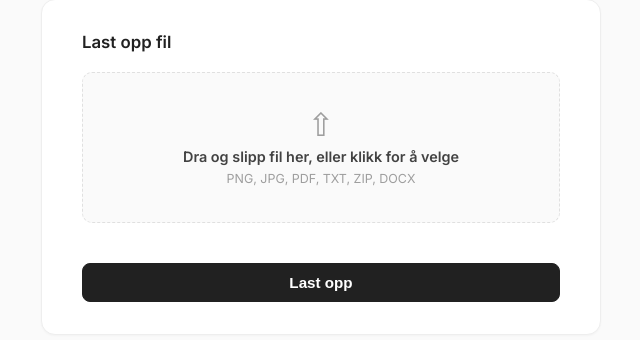
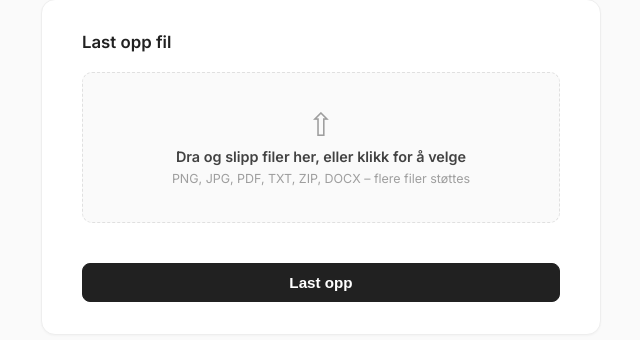
Before and after one commit to marcusthy/Skyen, a Flask app: page /welcome in a window 1280 px wide. Shown: the part 335-675 px from the top of the page, without its empty margins (319-959 px from the left). Run offline with Flask 3, Linux system fonts and the light colour scheme; the visitor is signed in with stand-in values (Sample User, id 1); data that the repository does not hold is empty.

Commit message:
Oppdater README med detaljer om filopplasting og prosess. Forbedre filopplastingsfunksjonalitet for å støtte flere filer og gi tilbakemelding til brukeren. Juster HTML for å tillate flere filvalg og oppdater JavaScript for å håndtere visning av valgte filer.
Co-authored-by: Copilot <copilot@github.com>

```diff
--- a/app.py
+++ b/app.py
@@ -168,79 +168,96 @@ def upload():
     if not bruker_id:
         return redirect("/login")
 
-    # Validerer at en fil er sendt med og at endelsen er tillatt
-    fil = request.files.get("fil")
-    if not fil or fil.filename == "":
+    # Henter alle filer som ble sendt inn (støtter flere samtidig via multiple-attributtet)
+    filer = request.files.getlist("fil")
+    filer = [f for f in filer if f and f.filename]
+    if not filer:
         flash("Ingen fil valgt.", "error")
         return redirect("/welcome")
-    if not allowed_file(fil.filename):
-        flash("Filtype ikke tillatt.", "error")
-        return redirect("/welcome")
 
-    # Genererer et unikt filnavn (UUID) på disk – beholder originalnavnet i databasen
-    original_filnavn = secure_filename(fil.filename)
-    ext = original_filnavn.rsplit(".", 1)[1].lower() if "." in original_filnavn else ""
-    unik_filnavn = f"{uuid.uuid4().hex}.{ext}" if ext else uuid.uuid4().hex
-    filsti = os.path.join(UPLOAD_DIR, unik_filnavn)
+    # Teller resultater så vi kan gi en samlet melding til brukeren
+    opplastet = []
+    avvist = []
 
-    # Bruker mimetypes for pålitelig filtype-deteksjon – stoler ikke på nettleseren
-    filtype, _ = mimetypes.guess_type(original_filnavn)
-    filtype = filtype or "application/octet-stream"
+    for fil in filer:
+        if not allowed_file(fil.filename):
+            avvist.append(fil.filename)
+            continue
 
-    # Lagrer fila på disk og henter størrelsen
-    fil.save(filsti)
-    filstorrelse = os.path.getsize(filsti)
+        # Genererer et unikt filnavn (UUID) på disk – beholder originalnavnet i databasen
+        original_filnavn = secure_filename(fil.filename)
+        ext = original_filnavn.rsplit(".", 1)[1].lower() if "." in original_filnavn else ""
+        unik_filnavn = f"{uuid.uuid4().hex}.{ext}" if ext else uuid.uuid4().hex
+        filsti = os.path.join(UPLOAD_DIR, unik_filnavn)
 
-    # Forsøker å hente opprettet-dato fra metadata så galleriet kan sortere etter når bildet/videoen ble tatt
-    exif_dato = None
+        # Bruker mimetypes for pålitelig filtype-deteksjon – stoler ikke på nettleseren
+        filtype, _ = mimetypes.guess_type(original_filnavn)
+        filtype = filtype or "application/octet-stream"
 
-    # Les EXIF-dato fra bilde hvis mulig
-    if PILLOW_OK and filtype in IMAGE_TYPES:
-        try:
-            with Image.open(filsti) as img:
-                exif = img.getexif()
-                tag_navn = {v: k for k, v in ExifTags.TAGS.items()}
-                # Prioriter DateTimeOriginal (når bildet ble tatt), deretter DateTime
-                for felt in ("DateTimeOriginal", "DateTime"):
-                    tag_id = tag_navn.get(felt)
-                    if tag_id and tag_id in exif:
-                        exif_dato = datetime.strptime(exif[tag_id], "%Y:%m:%d %H:%M:%S").date()
-                        break
-        except Exception:
-            exif_dato = None
+        # Lagrer fila på disk og henter størrelsen
+        fil.save(filsti)
+        filstorrelse = os.path.getsize(filsti)
 
-    # For videoer: bruker ffprobe til å lese ut creation_time fra container-metadata
-    elif filtype in VIDEO_TYPES:
-        try:
-            result = subprocess.run(
-                ["ffprobe", "-v", "quiet", "-print_format", "json", "-show_format", filsti],
-                capture_output=True, text=True, timeout=15
-            )
-            meta = json.loads(result.stdout)
-            creation_time = meta.get("format", {}).get("tags", {}).get("creation_time")
-            if creation_time:
-                # Format: "2024-03-15T14:22:00.000000Z" eller "2024-03-15 14:22:00"
-                for fmt in ("%Y-%m-%dT%H:%M:%S.%fZ", "%Y-%m-%dT%H:%M:%SZ", "%Y-%m-%d %H:%M:%S"):
-                    try:
-                        exif_dato = datetime.strptime(creation_time, fmt).date()
-                        break
-                    except ValueError:
-                        continue
-        except Exception:
-            exif_dato = None
+        # Forsøker å hente opprettet-dato fra metadata så galleriet kan sortere etter når bildet/videoen ble tatt
+        exif_dato = None
 
-    # Lagrer metadata om fila i databasen
-    conn = get_conn()
-    cur = conn.cursor()
-    cur.execute(
-        "INSERT INTO filer (bruker_id, filnavn, filtype, filsti, filstorrelse, exif_dato) VALUES (%s, %s, %s, %s, %s, %s)",
-        (bruker_id, original_filnavn, filtype, filsti, filstorrelse, exif_dato)
-    )
-    conn.commit()
-    cur.close()
-    conn.close()
+        # Les EXIF-dato fra bilde hvis mulig
+        if PILLOW_OK and filtype in IMAGE_TYPES:
+            try:
+                with Image.open(filsti) as img:
+                    exif = img.getexif()
+                    tag_navn = {v: k for k, v in ExifTags.TAGS.items()}
+                    # Prioriter DateTimeOriginal (når bildet ble tatt), deretter DateTime
+                    for felt in ("DateTimeOriginal", "DateTime"):
+                        tag_id = tag_navn.get(felt)
+                        if tag_id and tag_id in exif:
+                            exif_dato = datetime.strptime(exif[tag_id], "%Y:%m:%d %H:%M:%S").date()
+                            break
+            except Exception:
+                exif_dato = None
 
-    flash(f"{original_filnavn} ble lastet opp!", "success")
+        # For videoer: bruker ffprobe til å lese ut creation_time fra container-metadata
+        elif filtype in VIDEO_TYPES:
+            try:
+                result = subprocess.run(
+                    ["ffprobe", "-v", "quiet", "-print_format", "json", "-show_format", filsti],
+                    capture_output=True, text=True, timeout=15
+                )
+                meta = json.loads(result.stdout)
+                creation_time = meta.get("format", {}).get("tags", {}).get("creation_time")
+                if creation_time:
+                    # Format: "2024-03-15T14:22:00.000000Z" eller "2024-03-15 14:22:00"
+                    for fmt in ("%Y-%m-%dT%H:%M:%S.%fZ", "%Y-%m-%dT%H:%M:%SZ", "%Y-%m-%d %H:%M:%S"):
+                        try:
+                            exif_dato = datetime.strptime(creation_time, fmt).date()
+                            break
+                        except ValueError:
+                            continue
+            except Exception:
+                exif_dato = None
+
+        # Lagrer metadata om fila i databasen
+        conn = get_conn()
+        cur = conn.cursor()
+        cur.execute(
+            "INSERT INTO filer (bruker_id, filnavn, filtype, filsti, filstorrelse, exif_dato) VALUES (%s, %s, %s, %s, %s, %s)",
+            (bruker_id, original_filnavn, filtype, filsti, filstorrelse, exif_dato)
+        )
+        conn.commit()
+        cur.close()
+        conn.close()
+
+        opplastet.append(original_filnavn)
+
+    # Bygger en samlet tilbakemelding til brukeren
+    if opplastet:
+        if len(opplastet) == 1:
+            flash(f"{opplastet[0]} ble lastet opp!", "success")
+        else:
+            flash(f"{len(opplastet)} filer ble lastet opp.", "success")
+    if avvist:
+        flash(f"Avvist (filtype ikke tillatt): {', '.join(avvist)}", "error")
+
     return redirect("/welcome")
 
 
--- a/static/welcome.js
+++ b/static/welcome.js
@@ -2,19 +2,30 @@
 const input = document.getElementById('fileInput');
 const label = document.getElementById('dropzone');
 const display = document.getElementById('selectedFile');
-// Oppdaterer visningen når brukeren velger fil via fildialogen
-input.addEventListener('change', () => {
-    display.textContent = input.files[0] ? input.files[0].name : '';
-});
+
+// Oppsummerer hvilke filer som er valgt (1 fil → navn, flere → antall + første navn)
+function oppdaterValgteFiler() {
+    const filer = input.files;
+    if (!filer || filer.length === 0) {
+        display.textContent = '';
+    } else if (filer.length === 1) {
+        display.textContent = filer[0].name;
+    } else {
+        display.textContent = `${filer.length} filer valgt (${filer[0].name}, …)`;
+    }
+}
+
+// Oppdaterer visningen når brukeren velger filer via fildialogen
+input.addEventListener('change', oppdaterValgteFiler);
 // Markerer dropzone visuelt når en fil dras over den
 label.addEventListener('dragover', e => { e.preventDefault(); label.classList.add('drag-over'); });
 label.addEventListener('dragleave', () => label.classList.remove('drag-over'));
-// Håndterer drop: legger droppet fil inn i input-elementet og viser navnet
+// Håndterer drop: legger droppede filer inn i input-elementet og viser oppsummering
 label.addEventListener('drop', e => {
     e.preventDefault();
     label.classList.remove('drag-over');
     input.files = e.dataTransfer.files;
-    display.textContent = input.files[0] ? input.files[0].name : '';
+    oppdaterValgteFiler();
 });
 
 // Åpner PDF-modal med en <iframe> som peker på PDF-fila
--- a/templates/welcome.html
+++ b/templates/welcome.html
@@ -13,9 +13,9 @@
     <form method="POST" action="/upload" enctype="multipart/form-data" class="upload-form">
         <label class="file-drop" id="dropzone">
             <span class="drop-icon">&#8679;</span>
-            <span class="drop-text">Dra og slipp fil her, eller klikk for å velge</span>
-            <span class="drop-hint">PNG, JPG, PDF, TXT, ZIP, DOCX</span>
-            <input type="file" name="fil" id="fileInput" hidden>
+            <span class="drop-text">Dra og slipp filer her, eller klikk for å velge</span>
+            <span class="drop-hint">PNG, JPG, PDF, TXT, ZIP, DOCX – flere filer støttes</span>
+            <input type="file" name="fil" id="fileInput" multiple hidden>
         </label>
         <span class="selected-file" id="selectedFile"></span>
         <button type="submit" class="btn btn-primary upload-btn">Last opp</button>
```
Also changed, not shown: README.md.
